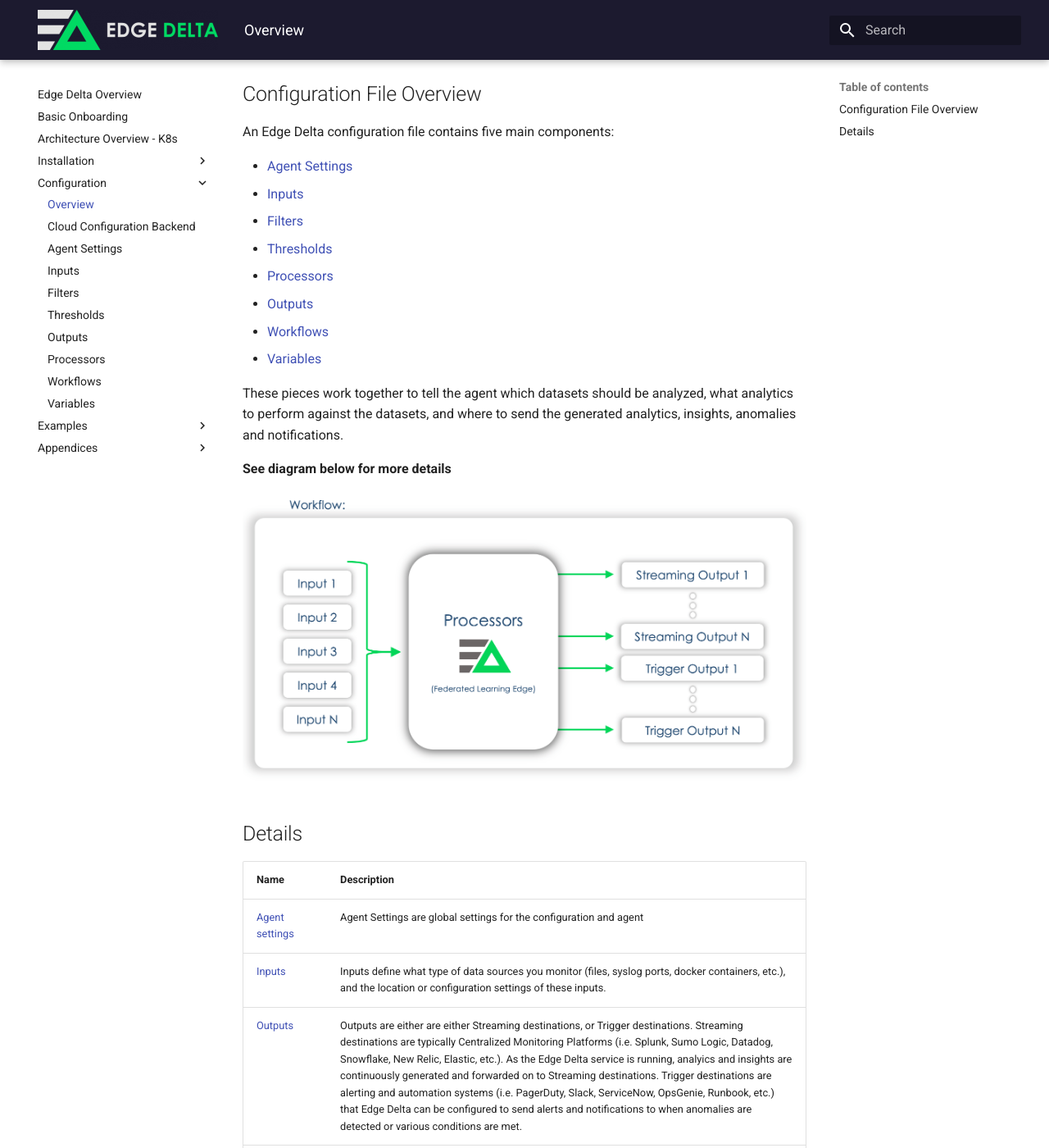
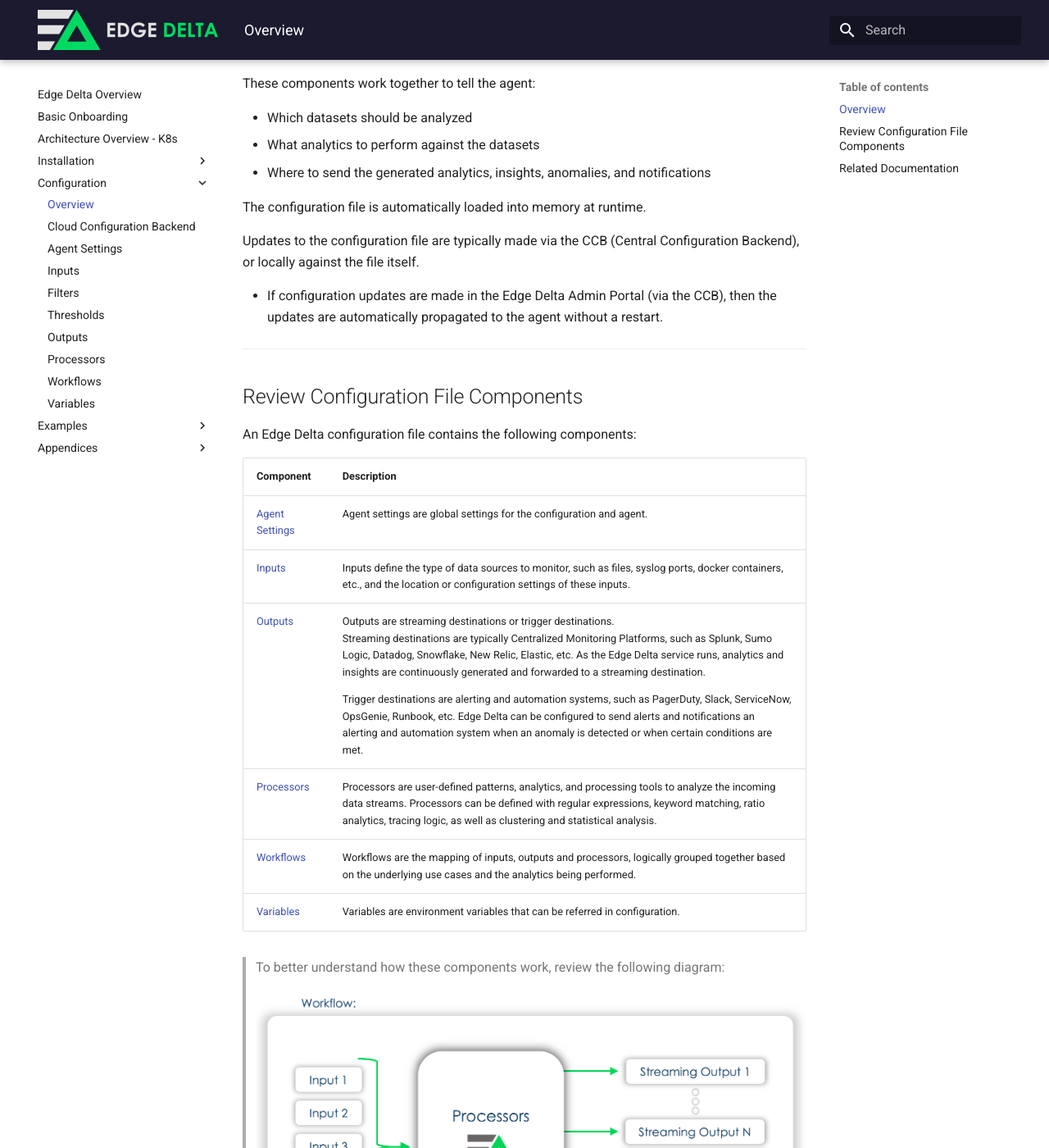
Before and after one commit to edgedelta/docs, an MkDocs documentation site: the page built from docs/configuration/index.md, in a window 1280 px wide and 1400 px high, scrolled down 384 px. Shown: the whole window at 82% size. Built offline with MkDocs 1.6.1 and Material for MkDocs 9.7.7, drawn with Linux system fonts in a browser that asks for light colours; some of the changed text lies outside the part shown.

Commit message:
Update index.md

```diff
--- a/docs/configuration/index.md
+++ b/docs/configuration/index.md
@@ -6,38 +6,58 @@ description: >-
 
 # Configuration
 
-The Edge Delta agents utilize a configuration file to manage various settings, such as: **Inputs** \(Sources\), **Processors** \(Monitors and Analytics\) that it performs against the data, as well as **Outputs** \(Streaming destinations and Triggers\).
+## Overview
 
-The configuration file is automatically loaded into memory at runtime. Updates to the configuration file are typically made via the CCB \(Central Configuration Backend\), or locally against the file itself.
+You can use this document to learn about basic configuration information for the Edge Delta Agent.
 
-If configuration updates are made in the UI \(via the CCB\), these updates are automatically propagated down to the agent without requiring a restart.
+The agent uses a configuration file to manage various settings, such as:
 
-## Configuration File Overview
+  * **Inputs** \(Sources\)
+  * **Processors** \(Monitors and Analytics\)
+  * **Outputs** \(Streaming destinations and Triggers\)
 
-An Edge Delta configuration file contains five main components:
+These components work together to tell the agent:
 
-* [Agent Settings](./agent-settings.md)
-* [Inputs](./inputs.md)
-* [Filters](./filters.md)
-* [Thresholds](./thresholds.md)
-* [Processors](./outputs.md)
-* [Outputs](./processors.md)
-* [Workflows](./workflows.md)
-* [Variables](./variables.md)
+  * Which datasets should be analyzed
+  * What analytics to perform against the datasets
+  * Where to send the generated analytics, insights, anomalies, and notifications
 
-These pieces work together to tell the agent which datasets should be analyzed, what analytics to perform against the datasets, and where to send the generated analytics, insights, anomalies and notifications.
+The configuration file is automatically loaded into memory at runtime.
 
-**See diagram below for more details**
+Updates to the configuration file are typically made via the CCB \(Central Configuration Backend\), or locally against the file itself.
 
-![The Federated Learning Edge \(FLE\) applies distributed machine learning, statistical analysis, and stream-processing algorithms to incoming data, resulting in dynamically generated outputs \(streams and triggers\)](.././assets/image%20%2812%29.png)
+  * If configuration updates are made in the Edge Delta Admin Portal \(via the CCB\), then the updates are automatically propagated to the agent without a restart.
 
-## Details
+***
 
-| Name | Description |
+## Review Configuration File Components
+
+An Edge Delta configuration file contains the following components:
+
+| Component | Description |
 | :--- | :--- |
-| [Agent settings](./agent-settings.md) | Agent Settings are global settings for the configuration and agent |
-| [Inputs](inputs.md) | Inputs define what type of data sources you monitor \(files, syslog ports, docker containers, etc.\), and the location or configuration settings of these inputs. |
-| [Outputs](outputs.md) | Outputs are either are either Streaming destinations, or Trigger destinations. Streaming destinations are typically Centralized Monitoring Platforms \(i.e. Splunk, Sumo Logic, Datadog, Snowflake, New Relic, Elastic, etc.\). As the Edge Delta service is running,  analyics and insights are continuously generated and forwarded on to Streaming destinations. Trigger destinations are alerting and automation systems \(i.e. PagerDuty, Slack, ServiceNow, OpsGenie, Runbook, etc.\) that Edge Delta can be configured to send alerts and notifications to when anomalies are detected or various conditions are met. |
-| [Processors](processors.md) | Processors are user-defined patterns, analytics, and processing tools to analyze the incoming data streams. Processors can be defined using regular expressions, keyword matching, ratio analytics, tracing logic, as well as clustering and statistical analysis. |
-| [Workflows](./workflows.md) | Workflows are the mapping of Inputs, Outputs and Processors, logically grouped together based on the underlying use-cases and analytics being performed. |
+| [Agent Settings](./agent-settings.md) | Agent settings are global settings for the configuration and agent. |
+| [Inputs](inputs.md) | Inputs define the type of data sources to monitor, such as files, syslog ports, docker containers, etc., and the location or configuration settings of these inputs. |
+| [Outputs](outputs.md) | Outputs are streaming destinations or trigger destinations. <p>Streaming destinations are typically Centralized Monitoring Platforms, such as Splunk, Sumo Logic, Datadog, Snowflake, New Relic, Elastic, etc. As the Edge Delta service runs, analytics and insights are continuously generated and forwarded to a streaming destination. <p>Trigger destinations are alerting and automation systems, such as PagerDuty, Slack, ServiceNow, OpsGenie, Runbook, etc. Edge Delta can be configured to send alerts and notifications an alerting and automation system when an anomaly is detected or when certain conditions are met.
+| [Processors](processors.md) | Processors are user-defined patterns, analytics, and processing tools to analyze the incoming data streams. Processors can be defined with regular expressions, keyword matching, ratio analytics, tracing logic, as well as clustering and statistical analysis. |
+| [Workflows](./workflows.md) | Workflows are the mapping of inputs, outputs and processors, logically grouped together based on the underlying use cases and the analytics being performed. |
 | [Variables](./variables.md) | Variables are environment variables that can be referred in configuration. |
+
+> To better understand how these components work, review the following diagram:
+
+> ![The Federated Learning Edge \(FLE\) applies distributed machine learning, statistical analysis, and stream-processing algorithms to incoming data, resulting in dynamically generated outputs \(streams and triggers\)](.././assets/image%20%2812%29.png)
+
+***
+
+## Related Documentation
+
+To learn more, review the following documents:
+
+  * [Agent Settings](./agent-settings.md)
+  * [Inputs](inputs.md)
+  * [Outputs](outputs.md)
+  * [Processors](processors.md)
+  * [Workflows](./workflows.md)
+  * [Variables](./variables.md)
+
+***
```
